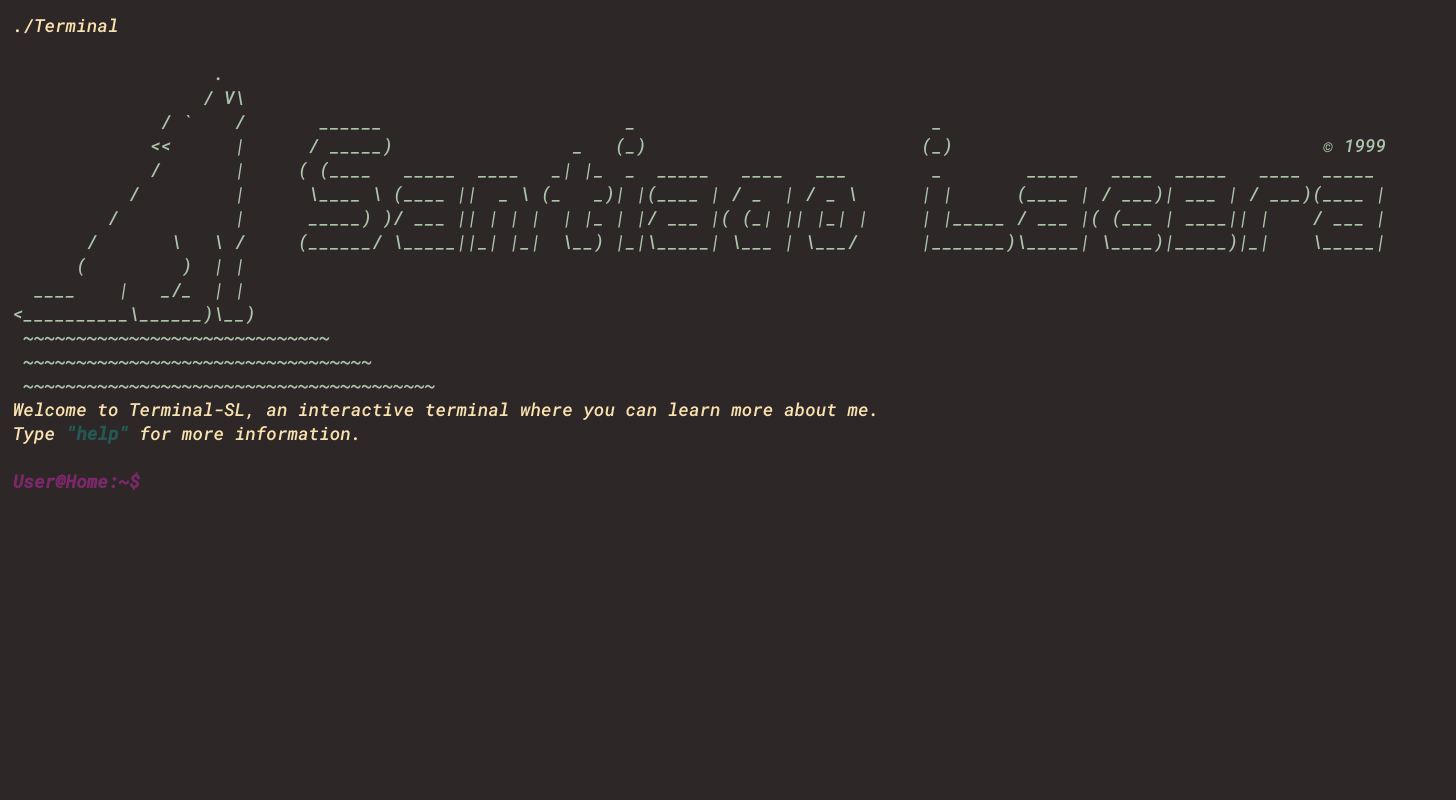
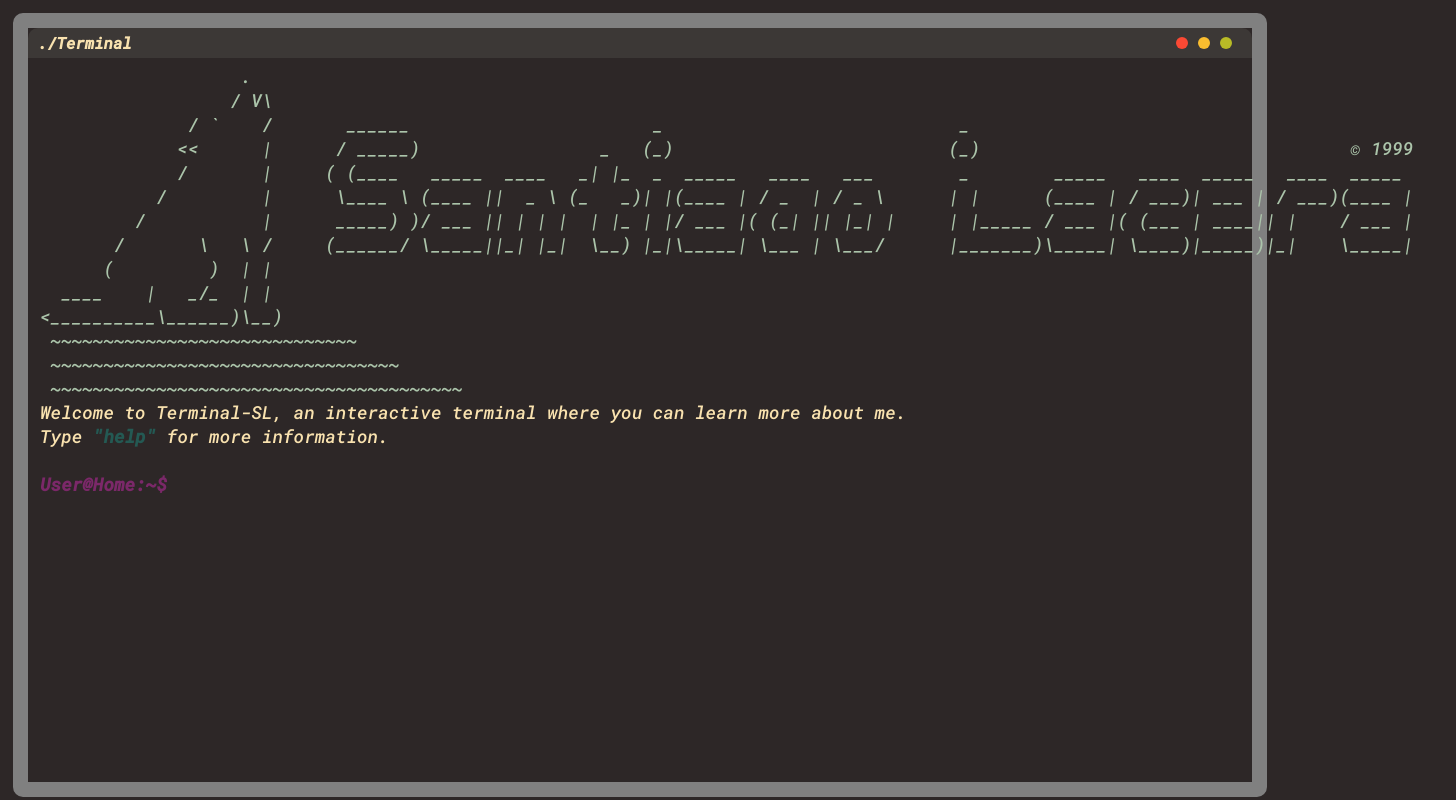
Before and after one commit to SantiagoLacera/Terminal-SL, a plain HTML site: page index.html in a window 1280 px wide. Shown: the whole page, 1456 px wide, since content can reach past the window. Drawn offline with Linux system fonts and the light colour scheme; a web font is replaced by a local one.

Commit message:
Added new style for text and spacing between commands

```diff
--- a/style.css
+++ b/style.css
@@ -7,12 +7,29 @@
     font-family: 'Roboto Mono';
     font-size: large;
 }
+html, body{
+    background-color: #2D2727;
+}
 
-body{
+.shield{
     background-size: cover;
     background-color: #2D2727;
     color: #F9E2AF;
     margin: 1%;
+    border: gray 15px solid;
+    border-radius: 10px;
+    height: calc(100% - 2%);
+    width: calc(100% - 2%);
+    position: absolute;
+    box-sizing: border-box;
+}
+
+
+.container{
+    justify-content: center;
+    padding: 1%;
+    background-color: #2D2727;
+    color: #F9E2AF;
 }
 
 
@@ -39,3 +56,60 @@ span.help-option{
     caret-color: #F9E2AF;
     overflow: hidden;
 }
+
+#command-prompt{
+    color: #F9E2AF;
+    font-style: oblique;
+    width: 100%;
+}
+
+
+
+.title-bar {
+    position: absolute;
+    top: 0;
+    left: 0;
+    height: 30px;
+    width: 100%;
+    background-color: #3C3836;
+    border-radius: 10px 10px 0 0;
+    display: flex;
+    justify-content: space-between;
+    align-items: center;
+    padding: 0 10px;
+  }
+
+  .title {
+    font-size: 16px;
+    color: #F9E2AF;
+    font-weight: bold;
+  }
+
+  .buttons {
+    display: flex;
+    align-items: center;
+  }
+
+  .button {
+    width: 12px;
+    height: 12px;
+    border-radius: 50%;
+    margin-right: 10px;
+  }
+
+  .close {
+    background-color: #FB4934;
+  }
+
+  .minimize {
+    background-color: #FABD2F;
+  }
+
+  .maximize {
+    background-color: #B8BB26;
+  }
+
+  .content {
+    height: calc(100% - 60px);
+    overflow: auto;
+  }
```
